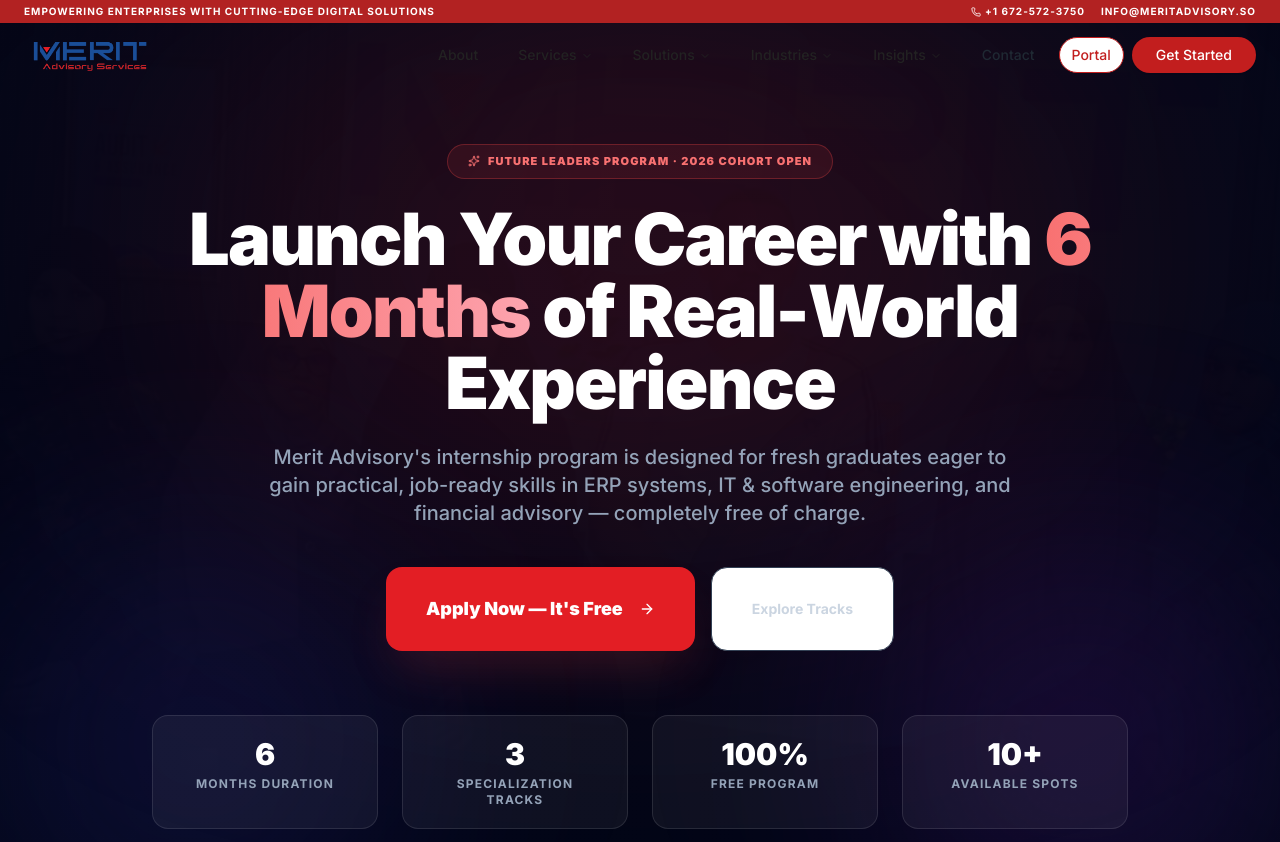
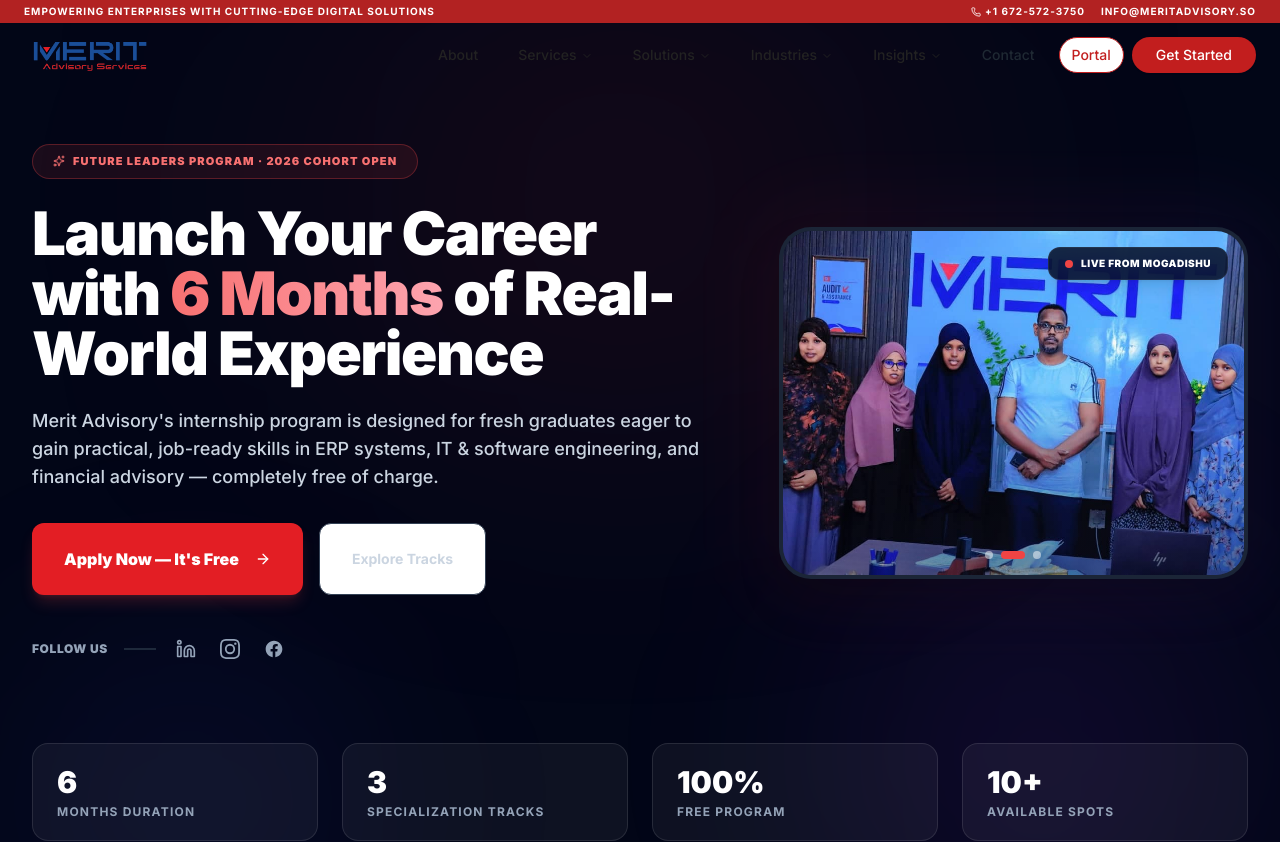
Before and after one commit to Eng-abdalla252/Meritadvisory, a Next.js app: page /careers/internship in a window 1280 px wide. Shown: the top 842 px of the page. Built offline with nearby package versions, Linux system fonts and the light colour scheme.

Commit message:
Redesign internship hero section with split-screen layout and crystal-clear slideshow

```diff
--- a/app/careers/internship/page.tsx
+++ b/app/careers/internship/page.tsx
@@ -232,28 +232,23 @@ export default function InternshipPage() {
 
             {/* ─── HERO ─── */}
             <section className="relative pt-36 pb-28 overflow-hidden bg-slate-950">
-                {/* Sliding and Fading Background Slideshow */}
+                {/* Background glow effects for premium styling */}
                 <div className="absolute inset-0 z-0">
-                    <AnimatePresence mode="wait">
-                        <motion.div
-                            key={bgIndex}
-                            initial={{ opacity: 0, scale: 1.05 }}
-                            animate={{ opacity: 0.35, scale: 1 }}
-                            exit={{ opacity: 0, scale: 0.95 }}
-                            transition={{ duration: 1.5, ease: "easeInOut" }}
-                            className="absolute inset-0 bg-cover bg-center"
-                            style={{ backgroundImage: `url(${heroBackgrounds[bgIndex]})` }}
-                        />
-                    </AnimatePresence>
-                    {/* Multi-layered smooth overlays for maximum legibility and design depth */}
-                    <div className="absolute inset-0 bg-gradient-to-b from-slate-950/85 via-slate-950/75 to-slate-950" />
-                    <div className="absolute top-0 left-1/2 -translate-x-1/2 w-[900px] h-[500px] bg-red-600/20 rounded-full blur-[160px] pointer-events-none" />
-                    <div className="absolute bottom-0 left-0 w-[400px] h-[400px] bg-indigo-600/15 rounded-full blur-[120px] pointer-events-none" />
-                    <div className="absolute bottom-0 right-0 w-[400px] h-[400px] bg-purple-600/15 rounded-full blur-[120px] pointer-events-none" />
+                    <div className="absolute top-0 left-1/4 w-[600px] h-[400px] bg-red-600/10 rounded-full blur-[140px] pointer-events-none" />
+                    <div className="absolute bottom-0 left-10 w-[300px] h-[300px] bg-indigo-600/10 rounded-full blur-[120px] pointer-events-none" />
+                    <div className="absolute bottom-0 right-10 w-[400px] h-[400px] bg-purple-600/10 rounded-full blur-[120px] pointer-events-none" />
                 </div>
 
-                <div className="relative z-10 mx-auto max-w-5xl px-6 text-center">
-                    <motion.div initial={{ opacity: 0, y: 20 }} animate={{ opacity: 1, y: 0 }} transition={{ duration: 0.5 }}>
+                <div className="relative z-10 mx-auto max-w-7xl px-6 lg:px-8">
+                    <div className="grid grid-cols-1 lg:grid-cols-12 gap-12 lg:gap-16 items-center">
+
+                        {/* Left Column - Text Content */}
+                        <div className="lg:col-span-7 text-left flex flex-col items-start">
+                            <motion.div
+                                initial={{ opacity: 0, y: 20 }}
+                                animate={{ opacity: 1, y: 0 }}
+                                transition={{ duration: 0.5 }}
+                            >
                                 <Badge className="mb-6 border-red-500/30 bg-red-500/10 text-red-400 text-[11px] uppercase tracking-widest font-black px-5 py-2 rounded-full">
                                     <Sparkles className="h-3 w-3 mr-2 inline" />
                                     Future Leaders Program · 2026 Cohort Open
@@ -264,7 +259,7 @@ export default function InternshipPage() {
                                 initial={{ opacity: 0, y: 30 }}
                                 animate={{ opacity: 1, y: 0 }}
                                 transition={{ duration: 0.6, delay: 0.1 }}
-                        className="text-4xl md:text-6xl lg:text-7xl font-black tracking-tight text-white leading-[1.05] mb-6"
+                                className="text-4xl md:text-5xl lg:text-6xl font-black tracking-tight text-white leading-[1.1] mb-6"
                             >
                                 Launch Your Career with{" "}
                                 <span className="text-transparent bg-clip-text bg-gradient-to-r from-red-400 to-rose-300">
@@ -277,7 +272,7 @@ export default function InternshipPage() {
                                 initial={{ opacity: 0, y: 20 }}
                                 animate={{ opacity: 1, y: 0 }}
                                 transition={{ duration: 0.6, delay: 0.2 }}
-                        className="text-lg md:text-xl text-slate-400 font-medium max-w-3xl mx-auto leading-relaxed mb-10"
+                                className="text-base md:text-lg text-slate-300 font-medium leading-relaxed mb-8 max-w-2xl"
                             >
                                 Merit Advisory's internship program is designed for fresh graduates eager to gain practical, job-ready skills in ERP systems, IT & software engineering, and financial advisory — completely free of charge.
                             </motion.p>
@@ -286,11 +281,11 @@ export default function InternshipPage() {
                                 initial={{ opacity: 0, y: 20 }}
                                 animate={{ opacity: 1, y: 0 }}
                                 transition={{ duration: 0.6, delay: 0.3 }}
-                        className="flex flex-col sm:flex-row gap-4 justify-center"
+                                className="flex flex-col sm:flex-row gap-4 mb-8 w-full sm:w-auto"
                             >
                                 <Button
                                     size="lg"
-                            className="bg-[#e31e24] hover:bg-red-700 text-white font-black px-10 py-7 h-auto rounded-2xl text-lg shadow-2xl shadow-red-500/20 border-none"
+                                    className="bg-[#e31e24] hover:bg-red-700 text-white font-black px-8 py-6 h-auto rounded-xl text-md shadow-lg shadow-red-500/20 border-none"
                                     onClick={() => document.getElementById("apply-section")?.scrollIntoView({ behavior: "smooth" })}
                                 >
                                     Apply Now — It's Free
@@ -299,19 +294,117 @@ export default function InternshipPage() {
                                 <Button
                                     size="lg"
                                     variant="outline"
-                            className="border-slate-700 text-slate-300 hover:bg-slate-800 hover:text-white font-bold px-10 py-7 h-auto rounded-2xl"
+                                    className="border-slate-700 text-slate-300 hover:bg-slate-800 hover:text-white font-bold px-8 py-6 h-auto rounded-xl"
                                     onClick={() => document.getElementById("tracks-section")?.scrollIntoView({ behavior: "smooth" })}
                                 >
                                     Explore Tracks
                                 </Button>
                             </motion.div>
 
-                    {/* Stats row */}
+                            {/* Social Follow Links */}
+                            <motion.div
+                                initial={{ opacity: 0, y: 20 }}
+                                animate={{ opacity: 1, y: 0 }}
+                                transition={{ duration: 0.6, delay: 0.35 }}
+                                className="flex items-center gap-4 text-slate-400 mt-2"
+                            >
+                                <span className="text-xs font-black uppercase tracking-wider text-slate-400">Follow Us</span>
+                                <div className="h-[2px] w-8 bg-slate-800" />
+                                <a
+                                    href="https://linkedin.com/company/meritadvisory"
+                                    target="_blank"
+                                    rel="noopener noreferrer"
+                                    className="hover:text-red-500 transition-colors p-1"
+                                    title="LinkedIn"
+                                >
+                                    <Linkedin className="h-5 w-5" />
+                                </a>
+                                <a
+                                    href="https://instagram.com/meritadvisory"
+                                    target="_blank"
+                                    rel="noopener noreferrer"
+                                    className="hover:text-red-500 transition-colors p-1"
+                                    title="Instagram"
+                                >
+                                    <svg className="h-5 w-5 fill-current" viewBox="0 0 24 24">
+                                        <path d="M12 2.163c3.204 0 3.584.012 4.85.07 3.252.148 4.771 1.691 4.919 4.919.058 1.265.069 1.645.069 4.849 0 3.205-.012 3.584-.069 4.849-.149 3.225-1.664 4.771-4.919 4.919-1.266.058-1.644.07-4.85.07-3.204 0-3.584-.012-4.849-.07-3.26-.149-4.771-1.699-4.919-4.92-.058-1.265-.07-1.644-.07-4.849 0-3.204.013-3.583.07-4.849.149-3.227 1.664-4.771 4.919-4.919 1.266-.057 1.645-.069 4.849-.069zM12 0C8.741 0 8.333.014 7.053.072 2.695.272.273 2.69.073 7.051.014 8.333 0 8.741 0 12c0 3.259.014 3.668.072 4.948.2 4.358 2.618 6.78 6.98 6.98 1.281.058 1.689.072 4.948.072 3.259 0 3.668-.014 4.948-.072 4.354-.2 6.782-2.618 6.979-6.98.059-1.28.073-1.689.073-4.948 0-3.259-.014-3.667-.072-4.947-.196-4.354-2.617-6.78-6.979-6.98C15.668.014 15.259 0 12 0zm0 5.838a6.162 6.162 0 100 12.324 6.162 6.162 0 000-12.324zM12 16a4 4 0 110-8 4 4 0 010 8zm6.406-11.845a1.44 1.44 0 100 2.881 1.44 1.44 0 000-2.881z" />
+                                    </svg>
+                                </a>
+                                <a
+                                    href="https://facebook.com/meritadvisory"
+                                    target="_blank"
+                                    rel="noopener noreferrer"
+                                    className="hover:text-red-500 transition-colors p-1"
+                                    title="Facebook"
+                                >
+                                    <svg className="h-5 w-5 fill-current" viewBox="0 0 24 24">
+                                        <path d="M22 12c0-5.523-4.477-10-10-10S2 6.477 2 12c0 4.991 3.657 9.128 8.438 9.878v-6.987h-2.54V12h2.54V9.797c0-2.506 1.492-3.89 3.777-3.89 1.094 0 2.238.195 2.238.195v2.46h-1.26c-1.243 0-1.63.771-1.63 1.562V12h2.773l-.443 2.89h-2.33v6.988C18.343 21.128 22 16.991 22 12z" />
+                                    </svg>
+                                </a>
+                            </motion.div>
+                        </div>
+
+                        {/* Right Column - Beautiful, Crystal-Clear Image Slideshow */}
+                        <div className="lg:col-span-5 relative flex justify-center items-center">
+                            <motion.div
+                                initial={{ opacity: 0, scale: 0.95 }}
+                                animate={{ opacity: 1, scale: 1 }}
+                                transition={{ duration: 0.6, delay: 0.2 }}
+                                className="relative w-full aspect-[4/3] sm:aspect-[16/10] lg:aspect-[4/3] rounded-[2rem] overflow-hidden shadow-2xl border-4 border-slate-800/80 bg-slate-900"
+                            >
+                                <AnimatePresence mode="wait">
+                                    <motion.div
+                                        key={bgIndex}
+                                        initial={{ opacity: 0, scale: 1.05 }}
+                                        animate={{ opacity: 1, scale: 1 }}
+                                        exit={{ opacity: 0, scale: 0.95 }}
+                                        transition={{ duration: 0.8, ease: "easeInOut" }}
+                                        className="absolute inset-0 bg-cover bg-center"
+                                        style={{ backgroundImage: `url(${heroBackgrounds[bgIndex]})` }}
+                                    />
+                                </AnimatePresence>
+
+                                {/* Subtle soft gradient overlay just on the bottom edge for text readability of any potential label, keeping the photo clear */}
+                                <div className="absolute inset-0 bg-gradient-to-t from-slate-950/40 via-transparent to-transparent pointer-events-none" />
+
+                                {/* Slide indicators (dots) */}
+                                <div className="absolute bottom-4 left-1/2 -translate-x-1/2 flex gap-2 z-20">
+                                    {heroBackgrounds.map((_, i) => (
+                                        <button
+                                            key={i}
+                                            onClick={() => setBgIndex(i)}
+                                            className={cn(
+                                                "h-2 w-2 rounded-full transition-all duration-300",
+                                                bgIndex === i ? "bg-red-500 w-6" : "bg-white/50 hover:bg-white"
+                                            )}
+                                        />
+                                    ))}
+                                </div>
+
+                                {/* Floating premium badge on image card */}
+                                <div className="absolute top-4 right-4 bg-slate-950/80 backdrop-blur-md border border-slate-700/50 rounded-xl px-4 py-2 flex items-center gap-2 z-20 shadow-lg">
+                                    <span className="relative flex h-2 w-2">
+                                        <span className="animate-ping absolute inline-flex h-full w-full rounded-full bg-red-400 opacity-75"></span>
+                                        <span className="relative inline-flex rounded-full h-2 w-2 bg-red-500"></span>
+                                    </span>
+                                    <span className="text-[10px] font-black text-white uppercase tracking-wider">
+                                        Live from Mogadishu
+                                    </span>
+                                </div>
+                            </motion.div>
+
+                            {/* Decorative background aura behind the image card */}
+                            <div className="absolute -inset-4 bg-gradient-to-r from-red-500/10 to-purple-500/10 rounded-[2.5rem] blur-2xl opacity-70 -z-10 pointer-events-none" />
+                        </div>
+
+                    </div>
+
+                    {/* Stats row below the split screen */}
                     <motion.div
                         initial={{ opacity: 0, y: 20 }}
                         animate={{ opacity: 1, y: 0 }}
                         transition={{ duration: 0.6, delay: 0.4 }}
-                        className="mt-16 grid grid-cols-2 md:grid-cols-4 gap-6"
+                        className="mt-20 grid grid-cols-2 md:grid-cols-4 gap-6"
                     >
                         {[
                             { num: "6", label: "Months Duration" },
@@ -319,7 +412,7 @@ export default function InternshipPage() {
                             { num: "100%", label: "Free Program" },
                             { num: "10+", label: "Available Spots" },
                         ].map(stat => (
-                            <div key={stat.label} className="rounded-2xl bg-white/5 border border-white/10 px-6 py-5">
+                            <div key={stat.label} className="rounded-2xl bg-white/5 border border-white/10 px-6 py-5 hover:bg-white/10 transition-colors duration-300">
                                 <p className="text-3xl font-black text-white mb-1">{stat.num}</p>
                                 <p className="text-xs text-slate-400 font-bold uppercase tracking-widest">{stat.label}</p>
                             </div>
```
Lines whose indentation alone changed are shown as unchanged.
